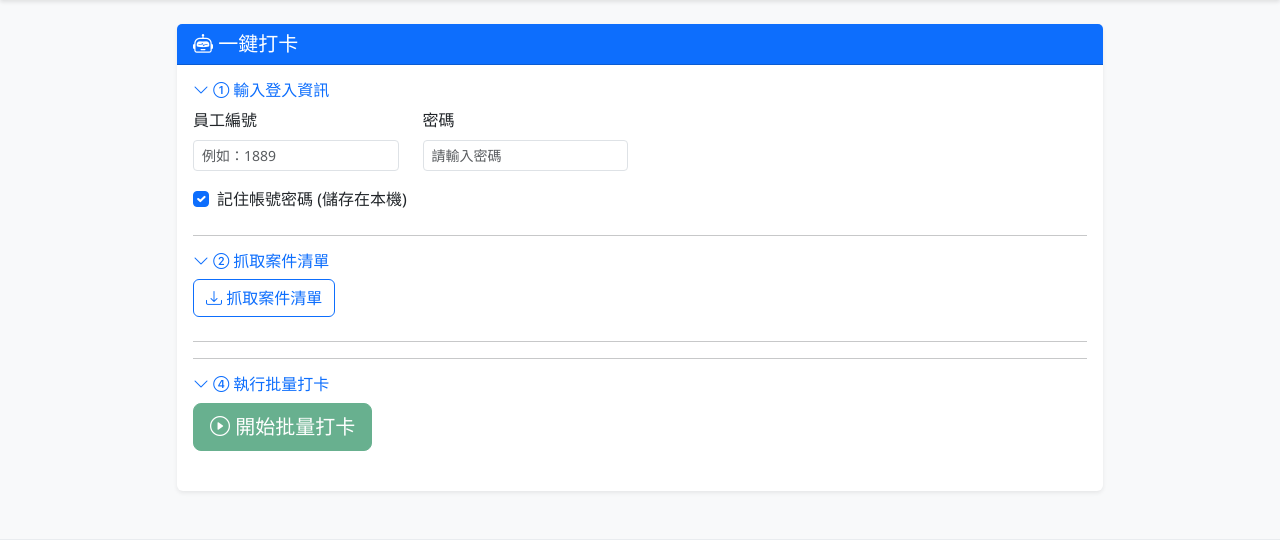
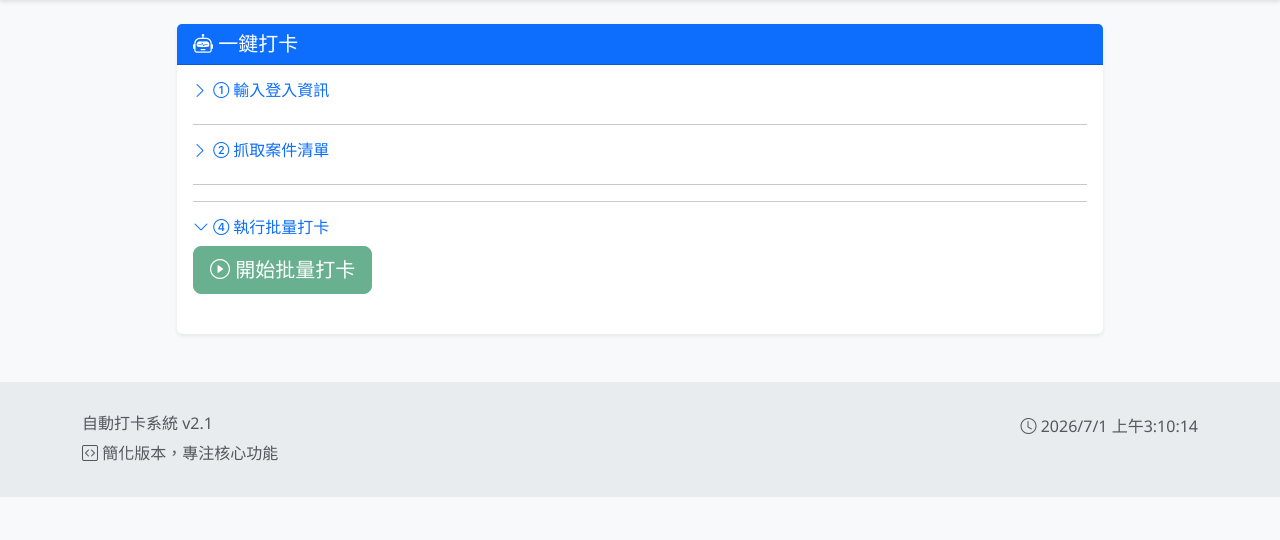
Before and after one commit to kuolun/auto-punch-fastAPI, a FastAPI app: page / in a window 1280 px wide. Shown: the part 56-596 px from the top of the page. Run offline with FastAPI, Linux system fonts and the light colour scheme.

Commit message:
Default the login and fetch-cases sections to collapsed
Both start with the collapse class only (no show) and the trigger
marked collapsed/aria-expanded=false, matching how the other sections
already render once toggled shut.

```diff
--- a/templates/index.html
+++ b/templates/index.html
@@ -32,12 +32,12 @@
             <div class="card-body">
                 <!-- 步驟1: 登入資訊 -->
                 <div class="mb-4">
-                    <h6 class="text-primary section-toggle" data-bs-toggle="collapse" data-bs-target="#step1Body" role="button" aria-expanded="true" aria-controls="step1Body">
+                    <h6 class="text-primary section-toggle collapsed" data-bs-toggle="collapse" data-bs-target="#step1Body" role="button" aria-expanded="false" aria-controls="step1Body">
                         <i class="bi bi-chevron-down toggle-icon"></i>
                         <i class="bi bi-1-circle"></i>
                         輸入登入資訊
                     </h6>
-                    <div class="collapse show" id="step1Body">
+                    <div class="collapse" id="step1Body">
                         <div class="row">
                             <div class="col-6 col-sm-4 col-md-3">
                                 <div class="mb-3">
@@ -65,12 +65,12 @@
 
                 <!-- 步驟2: 抓取案件清單 -->
                 <div class="mb-4">
-                    <h6 class="text-primary section-toggle" data-bs-toggle="collapse" data-bs-target="#step2Body" role="button" aria-expanded="true" aria-controls="step2Body">
+                    <h6 class="text-primary section-toggle collapsed" data-bs-toggle="collapse" data-bs-target="#step2Body" role="button" aria-expanded="false" aria-controls="step2Body">
                         <i class="bi bi-chevron-down toggle-icon"></i>
                         <i class="bi bi-2-circle"></i>
                         抓取案件清單
                     </h6>
-                    <div class="collapse show" id="step2Body">
+                    <div class="collapse" id="step2Body">
                         <button type="button" class="btn btn-outline-primary" id="fetchCasesBtn">
                             <span class="btn-text">
                                 <i class="bi bi-download"></i>
```
